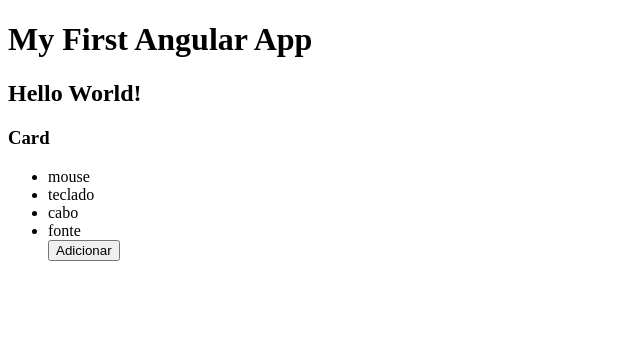
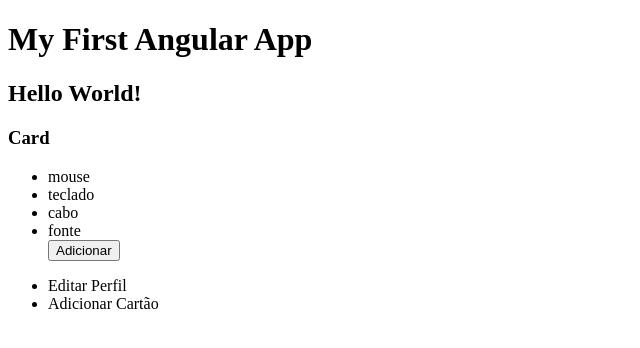
Before and after one commit to hbsmoura/angular-course, an Angular app: page / in a window 1280 px wide. Shown: the top 348 px of the page, without its empty margins (0-640 px from the left). Built offline with nearby package versions, Linux system fonts and the light colour scheme.

Commit message:
ngSwitch

```diff
--- a/src/app/card/card.component.html
+++ b/src/app/card/card.component.html
@@ -3,3 +3,27 @@
     <li *ngFor="let p of produtos; let i = index" (click)="remover(i)">{{ p }}</li>
     <button (click)="adicionar()">Adicionar</button>
 </ul>
+
+<div [ngSwitch]="menuType">
+    <div *ngSwitchDefault>
+        <ul>
+            <li>Editar Perfil</li>
+            <li>Adicionar Cartão</li>
+        </ul>
+    </div>
+    <div *ngSwitchCase="'admin'">
+        <ul>
+            <li>Editar Perfil</li>
+            <li>Adicionar Cartão</li>
+            <li>Gerenciar Ususários</li>
+        </ul>
+    </div>
+    <div *ngSwitchCase="'superuser'">
+        <ul>
+            <li>Editar Perfil</li>
+            <li>Adicionar Cartão</li>
+            <li>Gerenciar Ususários</li>
+            <li>Gerenciar Admins</li>
+        </ul>
+    </div>
+</div>
--- a/src/app/card/card.component.ts
+++ b/src/app/card/card.component.ts
@@ -7,6 +7,7 @@
 })
 export class CardComponent {
     produtos: string[] = []
+    menuType: string = '';
 
     constructor() {
         this.produtos = ['mouse', 'teclado', 'cabo', 'fonte']
```
